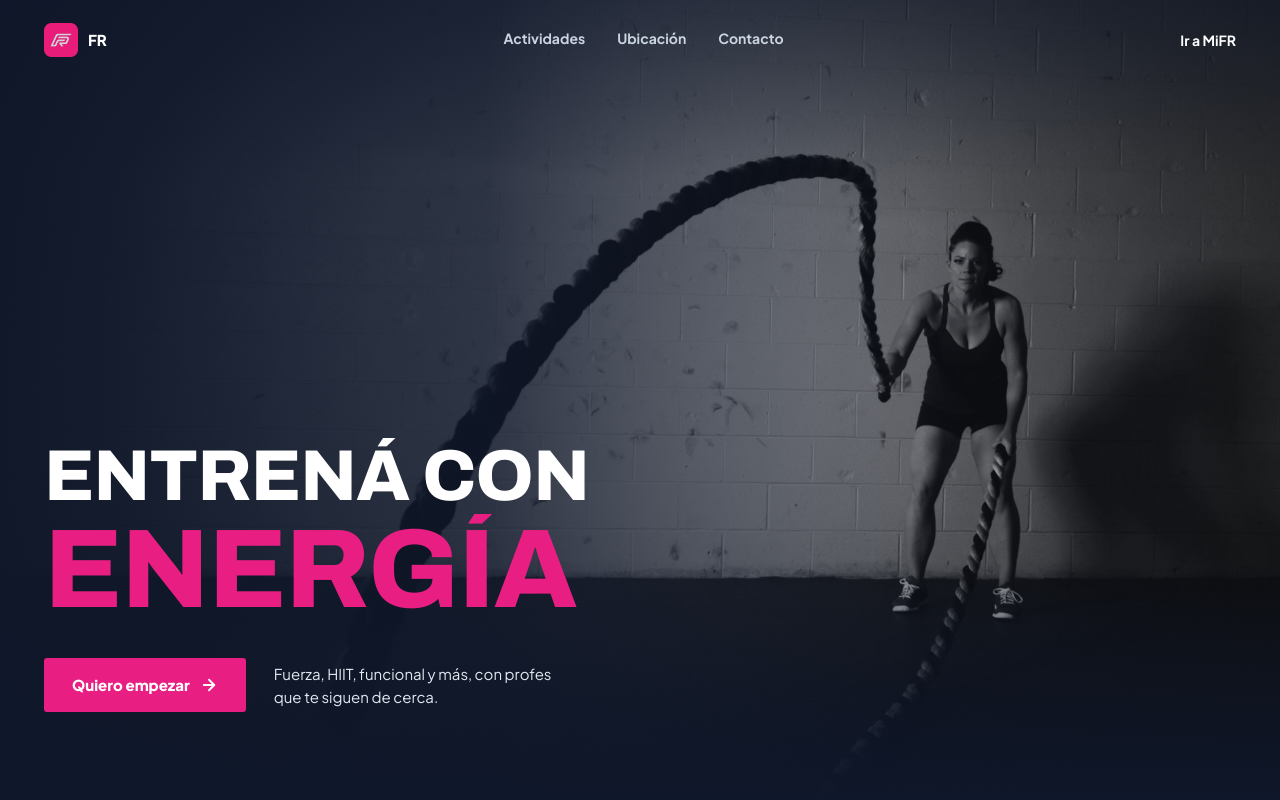
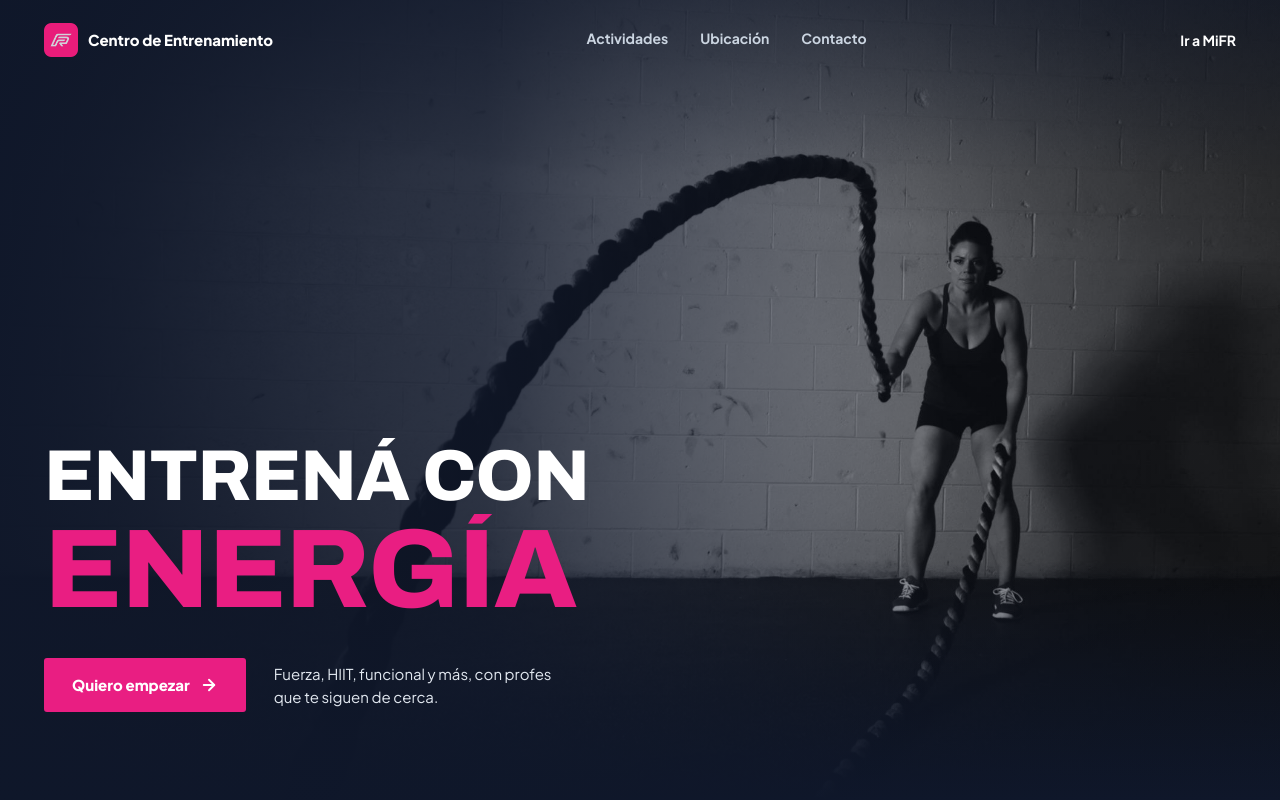
Before and after one commit to centro-fr/MiFR, a React (Vite) app in the folder front/: page / in a window 1280 px wide. Shown: the top 800 px of the page. Built offline with nearby package versions, Linux system fonts and the light colour scheme; no server answers.

Commit message:
feat(publico): mostrar "Centro de Entrenamiento" junto al logo del encabezado

```diff
--- a/front/src/features/publico/components/encabezado-publico.tsx
+++ b/front/src/features/publico/components/encabezado-publico.tsx
@@ -71,9 +71,9 @@ export function EncabezadoPublico() {
       )}
     >
       <div className={`${CONTENEDOR_PUBLICO} flex h-20 items-center justify-between gap-6`}>
-        <a href="#inicio" aria-label={NOMBRE_DEL_CENTRO} className="flex items-center gap-2.5 text-[15px] font-extrabold">
-          <LogoFr className="size-[34px]" />
-          FR
+        <a href="#inicio" aria-label={NOMBRE_DEL_CENTRO} className="flex items-center gap-2.5 text-[15px] leading-tight font-extrabold">
+          <LogoFr className="size-[34px] shrink-0" />
+          <span>Centro de Entrenamiento</span>
         </a>
         <nav aria-label="Secciones" className="hidden gap-8 text-sm font-semibold text-publico-texto-claro md:flex">
           {enlaces.map(({ href, texto }) => (
```
